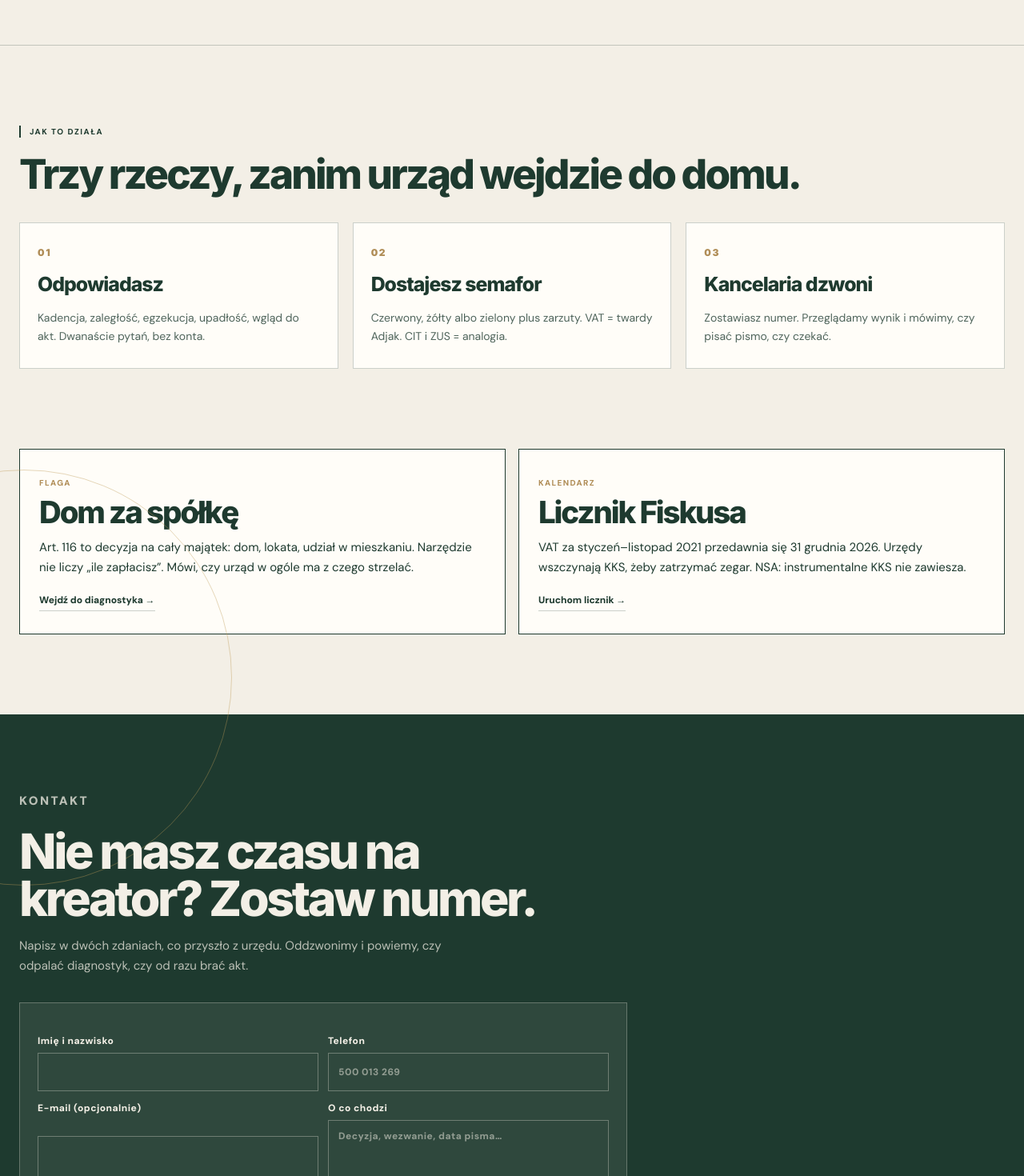
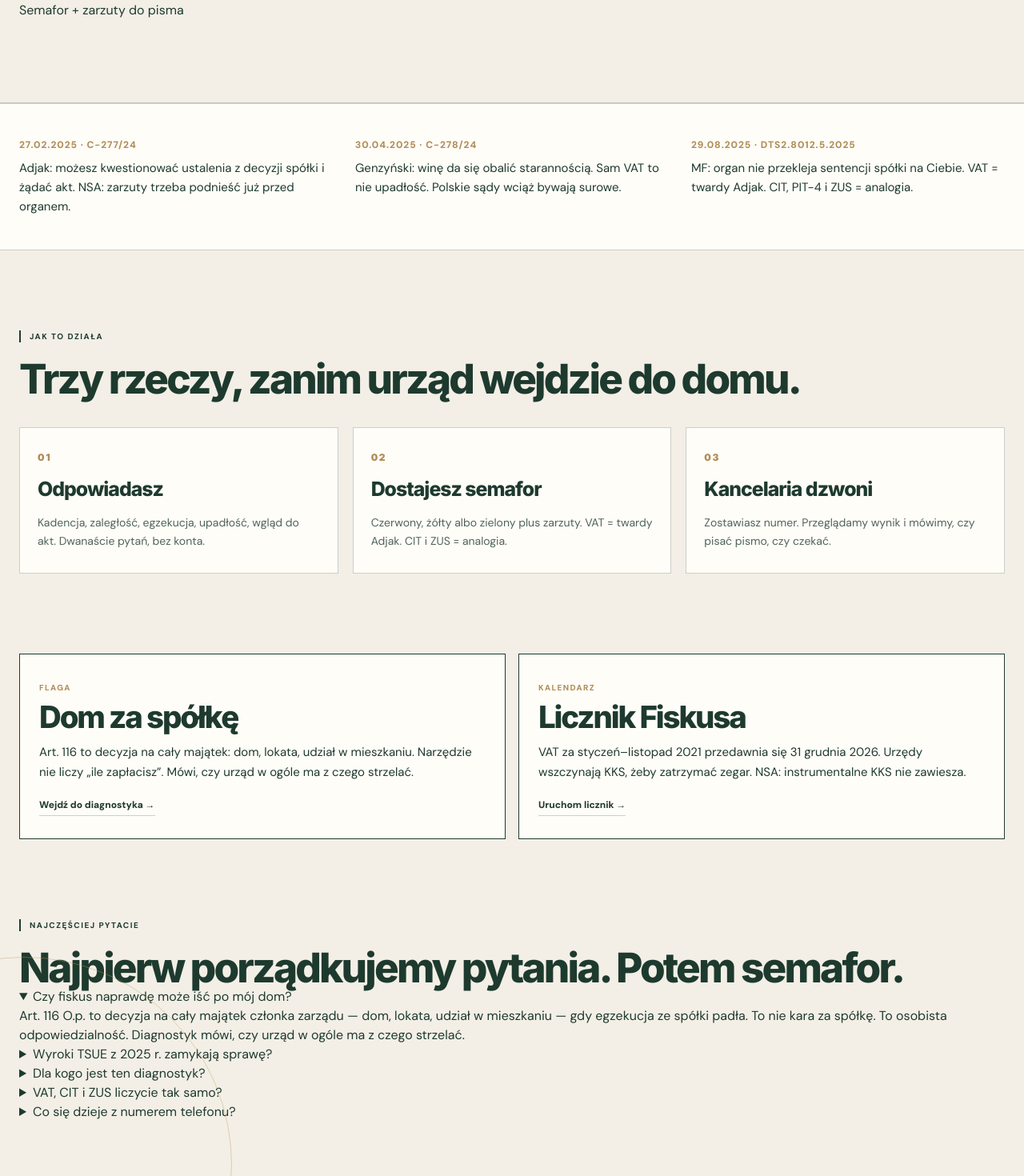
Before and after one commit to 19091979Laurka/dom-za-spolke, a Next.js app: page / in a window 1280 px wide. Shown: the part 800-2270 px from the top of the page at 80% size. Built offline with nearby package versions, Linux system fonts and the light colour scheme; a web font is replaced by a local one.

Commit message:
Add proof strip and FAQ from live brand research

```diff
--- a/src/app/page.tsx
+++ b/src/app/page.tsx
@@ -26,6 +26,11 @@ export default function HomePage() {
                   Ile dni ma fiskus? <span>→</span>
                 </Link>
               </div>
+              <ul className="brand-hero-meta">
+                <li>2 minuty</li>
+                <li>Bez konta</li>
+                <li>Semafor + zarzuty do pisma</li>
+              </ul>
             </div>
             <aside className="brand-hero-panel" aria-label="Podstawy 2025">
               <ol>
@@ -48,6 +53,23 @@ export default function HomePage() {
                 <small>{FIRM.city}</small>
               </div>
             </aside>
+          </div>
+        </section>
+
+        <section className="brand-proof" aria-label="Podstawy 2025">
+          <div className="brand-container brand-proof-grid">
+            <div>
+              <small>27.02.2025 · C-277/24</small>
+              <p>Adjak: możesz kwestionować ustalenia z decyzji spółki i żądać akt. NSA: zarzuty trzeba podnieść już przed organem.</p>
+            </div>
+            <div>
+              <small>30.04.2025 · C-278/24</small>
+              <p>Genzyński: winę da się obalić starannością. Sam VAT to nie upadłość. Polskie sądy wciąż bywają surowe.</p>
+            </div>
+            <div>
+              <small>29.08.2025 · DTS2.8012.5.2025</small>
+              <p>MF: organ nie przekleja sentencji spółki na Ciebie. VAT = twardy Adjak. CIT, PIT-4 i ZUS = analogia.</p>
+            </div>
           </div>
         </section>
 
@@ -98,6 +120,58 @@ export default function HomePage() {
           </div>
         </section>
 
+        <section className="brand-section" style={{ paddingTop: 0 }} aria-labelledby="faq-heading">
+          <div className="brand-container">
+            <p className="brand-eyebrow-plain">Najczęściej pytacie</p>
+            <h2 id="faq-heading">Najpierw porządkujemy pytania. Potem semafor.</h2>
+            <div className="brand-faq">
+              <details open>
+                <summary>Czy fiskus naprawdę może iść po mój dom?</summary>
+                <p>
+                  Art. 116 O.p. to decyzja na cały majątek członka zarządu — dom, lokata, udział w
+                  mieszkaniu — gdy egzekucja ze spółki padła. To nie kara za spółkę. To osobista
+                  odpowiedzialność. Diagnostyk mówi, czy urząd w ogóle ma z czego strzelać.
+                </p>
+              </details>
+              <details>
+                <summary>Wyroki TSUE z 2025 r. zamykają sprawę?</summary>
+                <p>
+                  Nie. Adjak (C-277/24) daje prawo kwestionować ustalenia z decyzji spółki i żądać
+                  akt. Genzyński (C-278/24) pozwala obalać winę starannością. Interpretacja MF z 29
+                  sierpnia 2025 r. zakazuje automatycznego przenoszenia sentencji. Ale NSA w III FSK
+                  605/24 mówi wprost: zarzuty trzeba podnieść już w postępowaniu przed organem. Jak
+                  milczysz — później Adjak Cię nie uratuje.
+                </p>
+              </details>
+              <details>
+                <summary>Dla kogo jest ten diagnostyk?</summary>
+                <p>
+                  Dla członka albo byłego członka zarządu spółki z o.o., S.A. albo prostej spółki
+                  akcyjnej, gdy na stole jest zaległość spółki albo już pismo z art. 116. JDG,
+                  cywilna, jawna i komandytowa — art. 116 raczej nie. Tam idziesz do Licznika
+                  Fiskusa.
+                </p>
+              </details>
+              <details>
+                <summary>VAT, CIT i ZUS liczycie tak samo?</summary>
+                <p>
+                  Nie. TSUE orzekał na VAT — tam Adjak jest twardy. Przy CIT i PIT-4 idziemy analogią
+                  z interpretacji MF. Przy ZUS ścieżka to art. 31 u.s.u.s.; semafor jest ostrożniejszy.
+                  VAT za styczeń–listopad 2021 przedawnia się 31 grudnia 2026.
+                </p>
+              </details>
+              <details>
+                <summary>Co się dzieje z numerem telefonu?</summary>
+                <p>
+                  Numer idzie do kancelarii Rafała Szuwary, nie do newslettera i nie do biura
+                  rachunkowego Laury. Oddzwonimy i powiemy, czy pisać pismo, czy brać akt, czy czekać.
+                  To nie jest porada prawna z kreatora — dopiero rozmowa otwiera sprawę.
+                </p>
+              </details>
+            </div>
+          </div>
+        </section>
+
         <section id="kontakt" className="brand-contact">
           <div className="brand-container brand-contact-inner">
             <p className="brand-eyebrow">Kontakt</p>
```
